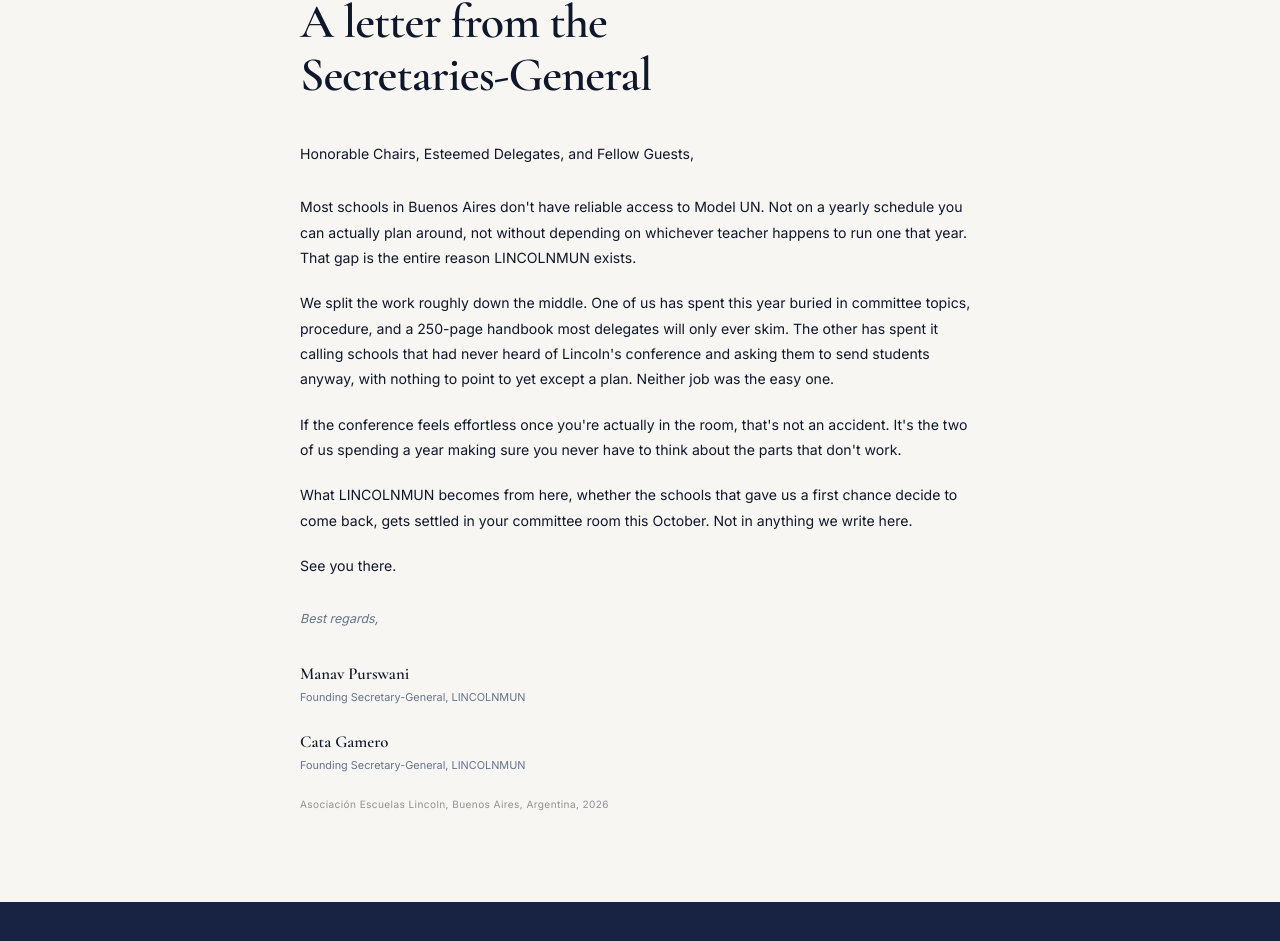
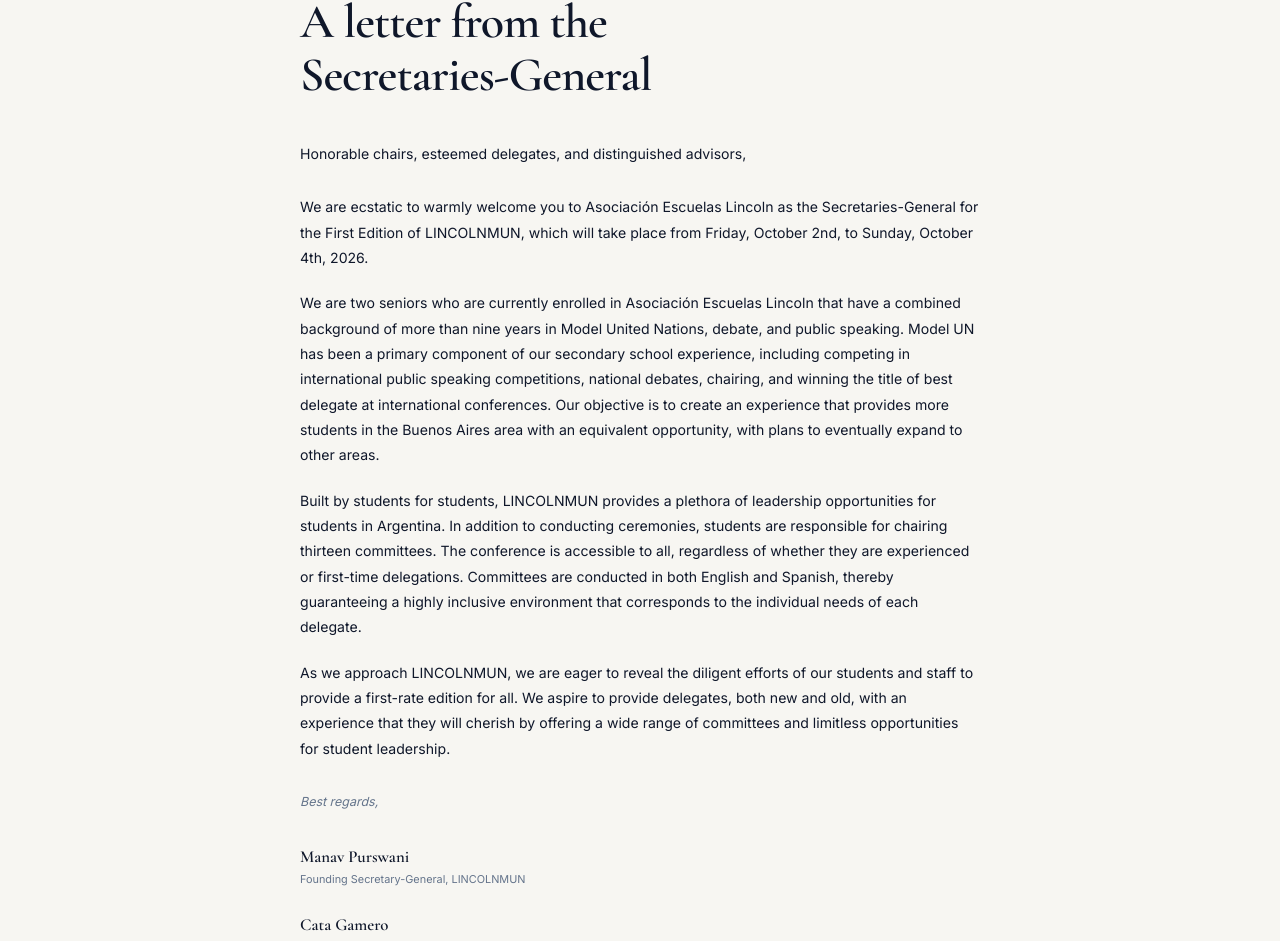
Before and after one commit to lincolnmun/website, a React (Vite) app: page / in a window 1280 px wide. Shown: the part 1923-2864 px from the top of the page. Built offline with nearby package versions, Linux system fonts and the light colour scheme.

Commit message:
update letter

```diff
--- a/src/App.jsx
+++ b/src/App.jsx
@@ -68,13 +68,12 @@
     },
     letter: {
       heading: ['A letter from the', 'Secretaries-General'],
-      salutation: 'Honorable Chairs, Esteemed Delegates, and Fellow Guests,',
+      salutation: 'Honorable chairs, esteemed delegates, and distinguished advisors,',
       body: [
-        'Most schools in Buenos Aires don\'t have reliable access to Model UN. Not on a yearly schedule you can actually plan around, not without depending on whichever teacher happens to run one that year. That gap is the entire reason LINCOLNMUN exists.',
-        'We split the work roughly down the middle. One of us has spent this year buried in committee topics, procedure, and a 250-page handbook most delegates will only ever skim. The other has spent it calling schools that had never heard of Lincoln\'s conference and asking them to send students anyway, with nothing to point to yet except a plan. Neither job was the easy one.',
-        'If the conference feels effortless once you\'re actually in the room, that\'s not an accident. It\'s the two of us spending a year making sure you never have to think about the parts that don\'t work.',
-        'What LINCOLNMUN becomes from here, whether the schools that gave us a first chance decide to come back, gets settled in your committee room this October. Not in anything we write here.',
-        'See you there.',
+        'We are ecstatic to warmly welcome you to Asociación Escuelas Lincoln as the Secretaries-General for the First Edition of LINCOLNMUN, which will take place from Friday, October 2nd, to Sunday, October 4th, 2026.',
+        'We are two seniors who are currently enrolled in Asociación Escuelas Lincoln that have a combined background of more than nine years in Model United Nations, debate, and public speaking. Model UN has been a primary component of our secondary school experience, including competing in international public speaking competitions, national debates, chairing, and winning the title of best delegate at international conferences. Our objective is to create an experience that provides more students in the Buenos Aires area with an equivalent opportunity, with plans to eventually expand to other areas.',
+        'Built by students for students, LINCOLNMUN provides a plethora of leadership opportunities for students in Argentina. In addition to conducting ceremonies, students are responsible for chairing thirteen committees. The conference is accessible to all, regardless of whether they are experienced or first-time delegations. Committees are conducted in both English and Spanish, thereby guaranteeing a highly inclusive environment that corresponds to the individual needs of each delegate.',
+        'As we approach LINCOLNMUN, we are eager to reveal the diligent efforts of our students and staff to provide a first-rate edition for all. We aspire to provide delegates, both new and old, with an experience that they will cherish by offering a wide range of committees and limitless opportunities for student leadership.',
       ],
       closing: 'Best regards,',
       titles: ['Founding Secretary-General, LINCOLNMUN', 'Founding Secretary-General, LINCOLNMUN'],
@@ -155,13 +154,12 @@
     },
     letter: {
       heading: ['Una carta de los', 'Secretarios Generales'],
-      salutation: 'Honorables Presidentes, Estimados Delegados y Queridos Invitados,',
+      salutation: 'Honorables presidentes, estimados delegados y distinguidos asesores,',
       body: [
-        'La mayoría de los colegios de Buenos Aires no tienen acceso confiable a Modelo de Naciones Unidas. No con un calendario anual en el que realmente se pueda planificar, no sin depender de cualquier docente que decida organizarlo ese año. Esa brecha es exactamente la razón por la que existe LINCOLNMUN.',
-        'Dividimos el trabajo más o menos a la mitad. Uno de nosotros pasó este año inmerso en temas de comité, procedimientos y un manual de 250 páginas que la mayoría de los delegados apenas hojearán. El otro lo pasó llamando a colegios que nunca habían escuchado hablar de la conferencia de Lincoln y pidiéndoles que enviaran estudiantes de todas formas, sin nada concreto que mostrar excepto un plan. Ninguno de los dos tuvo la parte fácil.',
-        'Si la conferencia parece sin esfuerzo una vez que estás en la sala, no es casualidad. Es el resultado de que ambos pasamos un año asegurándonos de que nunca tengas que pensar en las partes que no funcionan.',
-        'Lo que se convierta LINCOLNMUN a partir de acá, si los colegios que nos dieron una primera oportunidad deciden volver, se define en tu sala de comité este octubre. No en nada de lo que escribamos acá.',
-        'Nos vemos ahí.',
+        'Nos alegra inmensamente darles la más cálida bienvenida a Asociación Escuelas Lincoln como los Secretarios Generales de la Primera Edición de LINCOLNMUN, que tendrá lugar desde el viernes 2 de octubre hasta el domingo 4 de octubre de 2026.',
+        'Somos dos estudiantes de último año actualmente matriculados en Asociación Escuelas Lincoln, con una experiencia combinada de más de nueve años en Modelo de Naciones Unidas, debate y oratoria. El Modelo de Naciones Unidas ha sido un componente fundamental de nuestra experiencia en la escuela secundaria, que incluye participar en competencias internacionales de oratoria, debates nacionales, presidir comités y ganar el título de mejor delegado en conferencias internacionales. Nuestro objetivo es crear una experiencia que brinde a más estudiantes de la zona de Buenos Aires una oportunidad equivalente, con planes de expandirnos eventualmente a otras áreas.',
+        'Construido por estudiantes para estudiantes, LINCOLNMUN ofrece una gran cantidad de oportunidades de liderazgo para estudiantes en Argentina. Además de conducir las ceremonias, los estudiantes son responsables de presidir trece comités. La conferencia es accesible para todos, independientemente de si son delegaciones con experiencia o participantes por primera vez. Los comités se llevan a cabo tanto en inglés como en español, garantizando así un entorno sumamente inclusivo que responde a las necesidades individuales de cada delegado.',
+        'A medida que nos acercamos a LINCOLNMUN, estamos ansiosos por revelar el trabajo dedicado de nuestros estudiantes y personal para ofrecer una edición de primer nivel para todos. Aspiramos a brindarles a los delegados, tanto nuevos como veteranos, una experiencia que atesorarán, ofreciendo una amplia variedad de comités e infinitas oportunidades de liderazgo estudiantil.',
       ],
       closing: 'Atentamente,',
       titles: ['Secretario General Fundador, LINCOLNMUN', 'Secretaria General Fundadora, LINCOLNMUN'],
```
